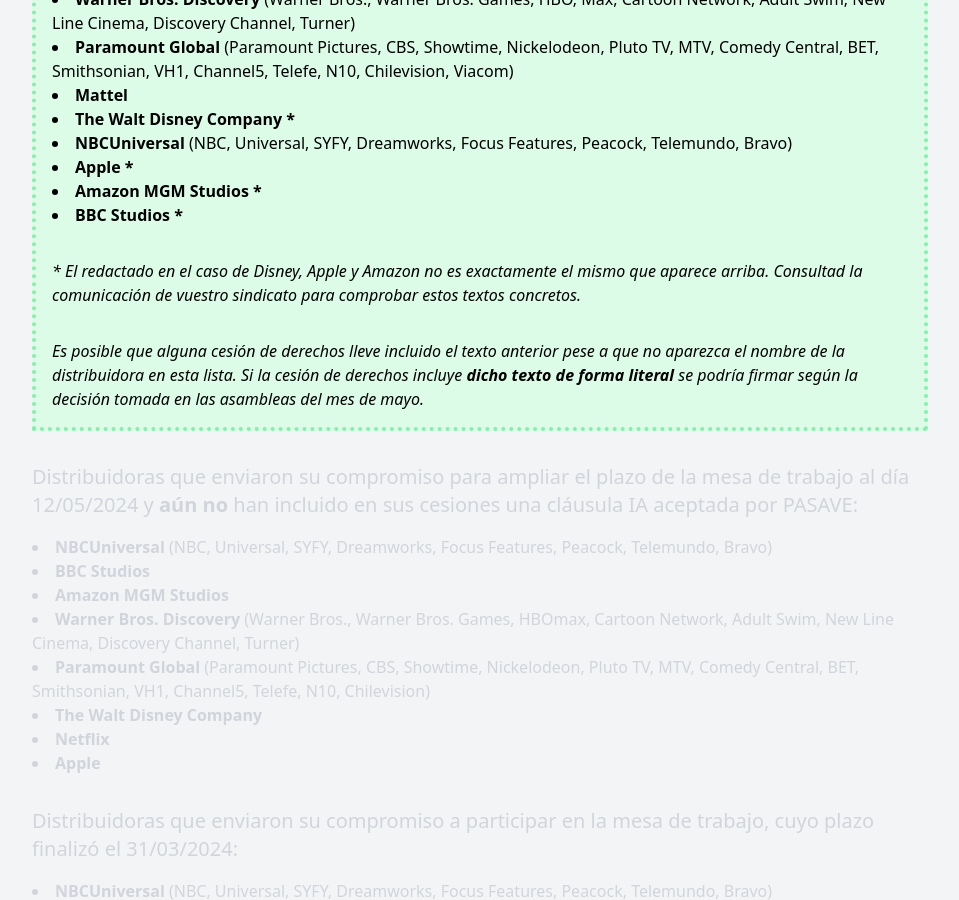
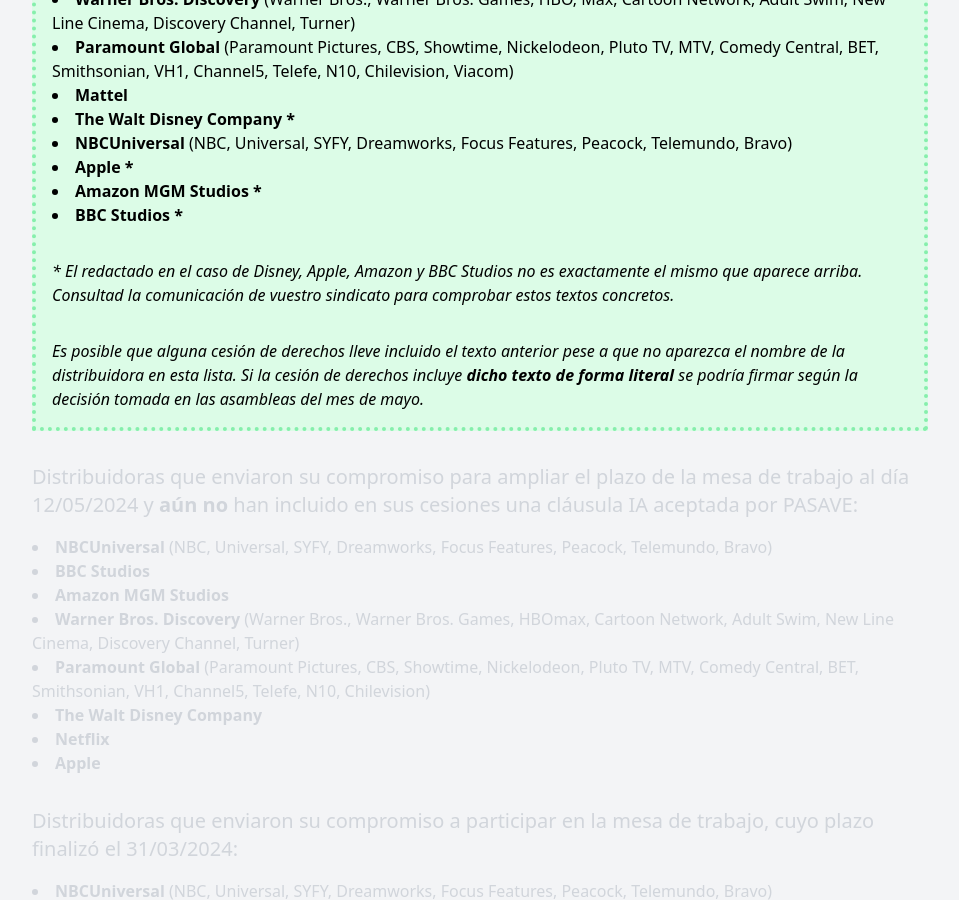
Before and after one commit to mutsuda/pasave.github.io, a Jekyll site: the page built from oklist.md, in a window 1280 px wide and 900 px high, scrolled down 1249 px. Shown: the whole window, without its empty margins (160-1119 px from the left). Built offline with Jekyll 4.4.1, drawn with Linux system fonts in a browser that asks for light colours.

Commit message:
Update oklist.md

```diff
--- a/oklist.md
+++ b/oklist.md
@@ -61,7 +61,7 @@
 		<li><b>Amazon MGM Studios *</b></li>
 		<li><b>BBC Studios *</b></li>
 	</ul>
-	<div class="pt-8 italic">* El redactado en el caso de Disney, Apple y Amazon no es exactamente el mismo que aparece arriba. Consultad la comunicación de vuestro sindicato para comprobar estos textos concretos.</div>
+	<div class="pt-8 italic">* El redactado en el caso de Disney, Apple, Amazon y BBC Studios no es exactamente el mismo que aparece arriba. Consultad la comunicación de vuestro sindicato para comprobar estos textos concretos.</div>
 	<div class="pt-8 italic">Es posible que alguna cesión de derechos lleve incluido el texto anterior pese a que no aparezca el nombre de la distribuidora en esta lista. Si la cesión de derechos incluye <b>dicho texto de forma literal</b> se podría firmar según la decisión tomada en las asambleas del mes de mayo.</div>
 
 
```
